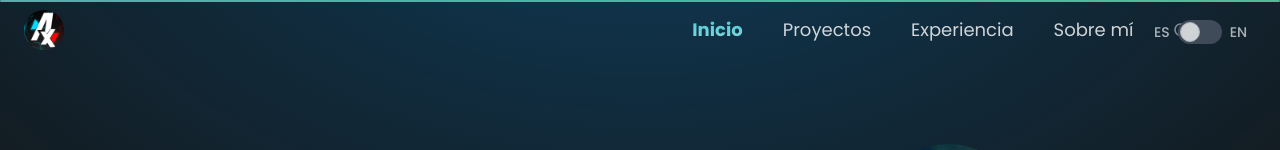
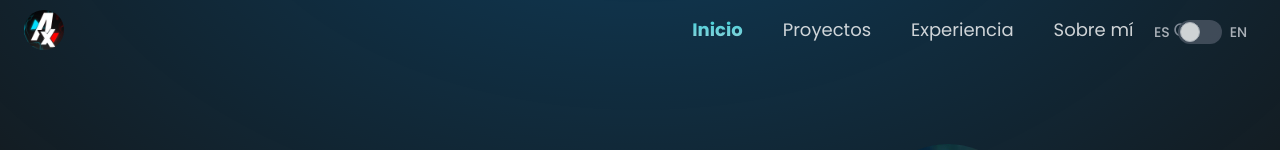
Before and after one commit to AxelothLeohryn/portfolio-web-react, a React (Vite) app: page / in a window 1280 px wide. Shown: the top 150 px of the page. Built offline with nearby package versions, Linux system fonts and the light colour scheme.

Commit message:
remove header color

```diff
--- a/src/components/Header/Header.jsx
+++ b/src/components/Header/Header.jsx
@@ -132,7 +132,7 @@ const Header = ({ activeSection }) => {
             </label> */}
           </nav>
         </div>
-        <div className="w-[100vw] absolute left-0 top-0 z-10 pt-0.5 rounded-full bg-gradient-to-r from-[var(--gradient-start)] via-[var(--gradient-middle)] to-[var(--gradient-end)] opacity-70" />
+        {/* <div className="w-[100vw] absolute left-0 top-0 z-10 pt-0.5 rounded-full bg-gradient-to-r from-[var(--gradient-start)] via-[var(--gradient-middle)] to-[var(--gradient-end)] opacity-70" /> */}
       </header>
     </>
   );
```
